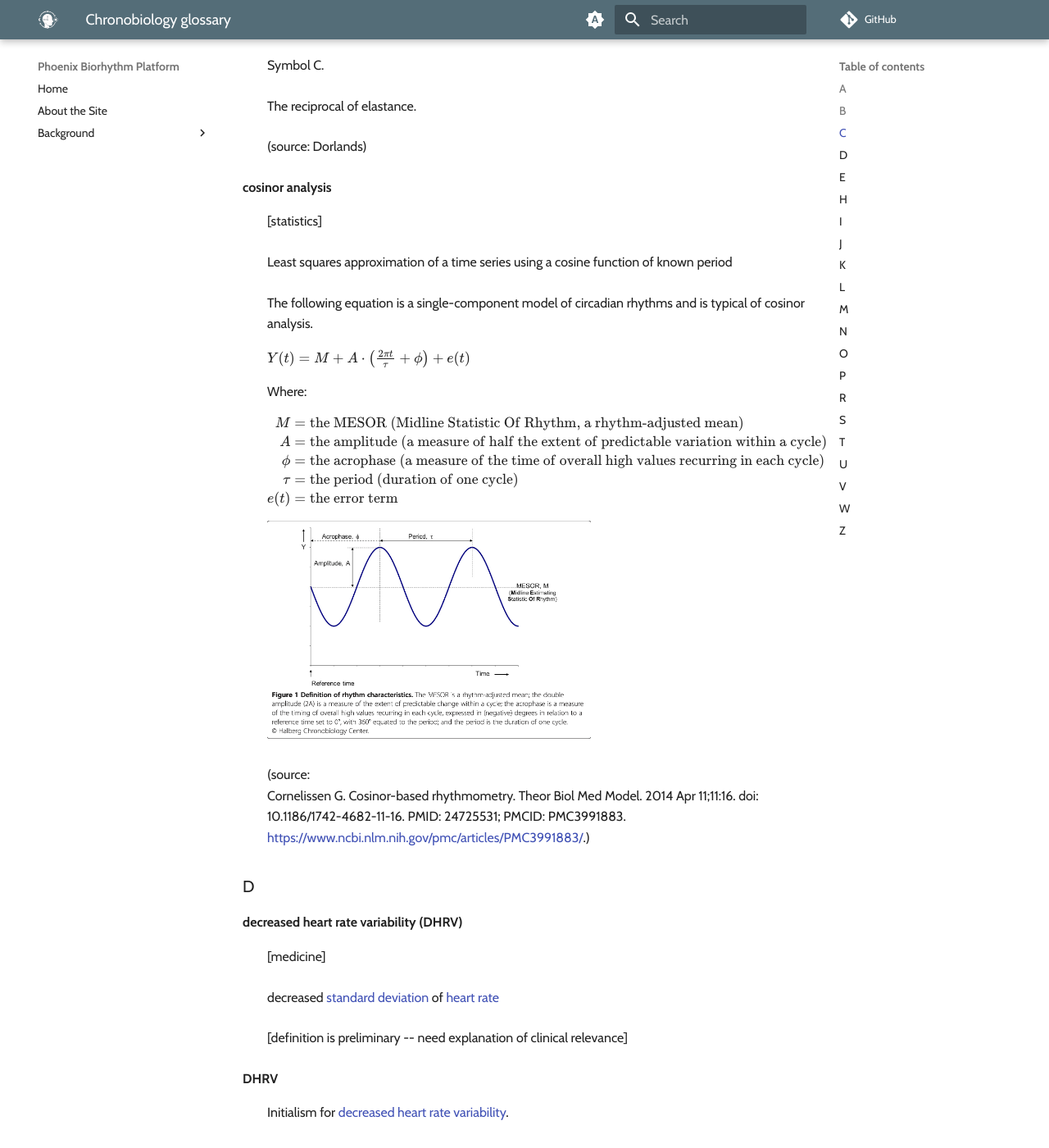
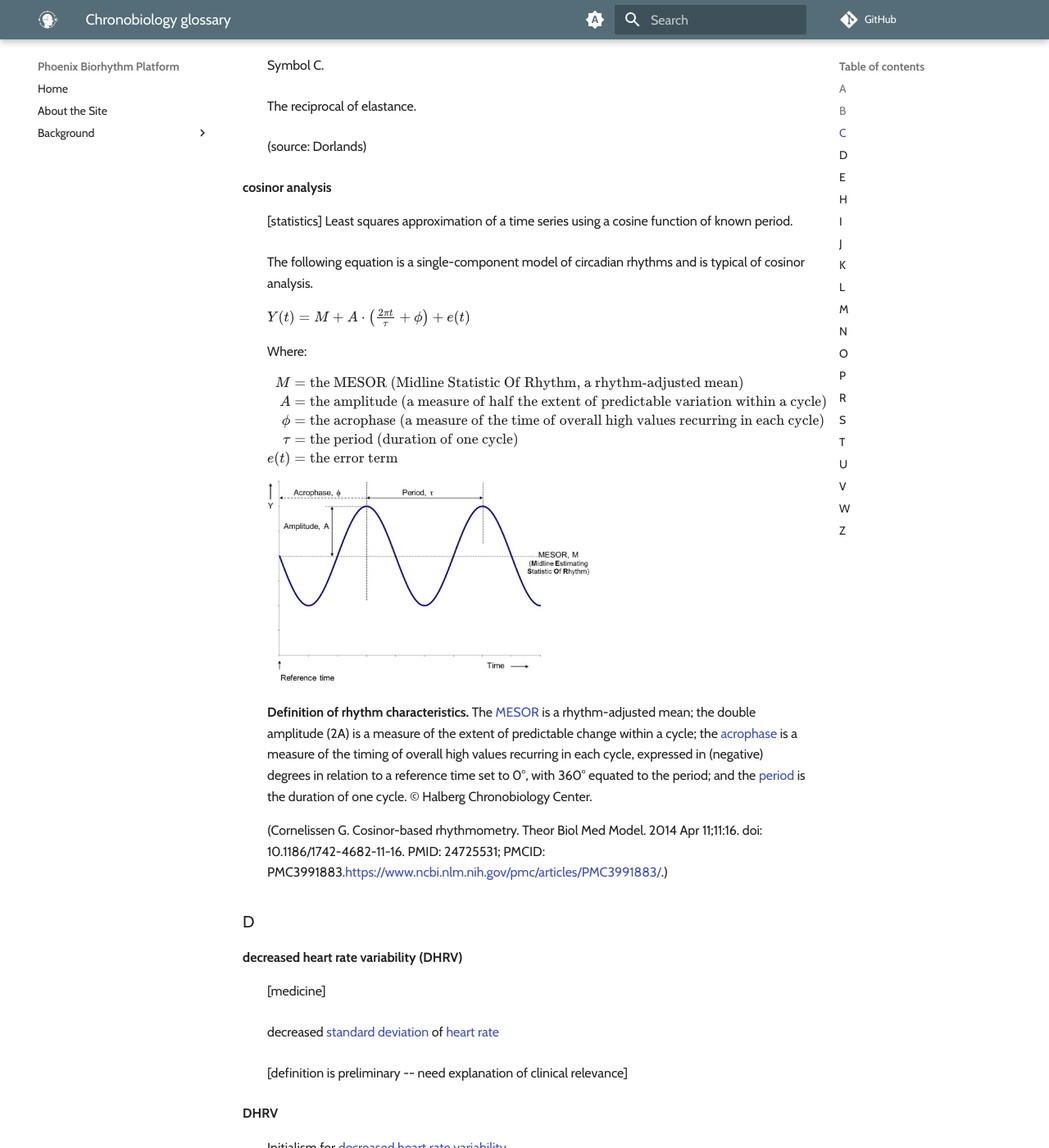
Before and after one commit to phoenix-chronobiology/phoenix-chronobiology.github.io, an MkDocs documentation site: the page built from docs/snippets/chronobiology-glossary.md, in a window 1280 px wide and 1400 px high, scrolled down 8163 px. Shown: the whole window at 82% size. Built offline with MkDocs 1.6.1 and Material for MkDocs 9.7.7, drawn with Linux system fonts in a browser that asks for light colours; comment, search, counter and statistics services are not loaded.

Commit message:
copy edit defintion of 'cosinor analysis'

```diff
--- a/docs/snippets/chronobiology-glossary.md
+++ b/docs/snippets/chronobiology-glossary.md
@@ -232,8 +232,7 @@ Jump to:
 : (source: Dorlands)
 
 <span id="cosinor-analysis">cosinor analysis</span>
-: [statistics]
-: Least squares approximation of a time series using a cosine function of known period
+: [statistics] Least squares approximation of a time series using a cosine function of known period.
 : The following equation is a single-component model of circadian rhythms and is typical of cosinor analysis.
 
     \(Y(t) = M + A\cdot\left(\frac{2\pi\mathnormal{t}}{\tau} + \phi\right) + e(t)\)
@@ -252,8 +251,9 @@ Jump to:
 
     ![rhythm-characteristics](../images/rhythm-characteristics.png){: style="width: 60%;" }
 
-: (source:
-        Cornelissen G. Cosinor-based rhythmometry. Theor Biol Med Model. 2014 Apr 11;11:16. doi: 10.1186/1742-4682-11-16. PMID: 24725531; PMCID: PMC3991883. [https://www.ncbi.nlm.nih.gov/pmc/articles/PMC3991883/](https://www.ncbi.nlm.nih.gov/pmc/articles/PMC3991883/){: target="_blank" }.)
+    **Definition of rhythm characteristics.** The [MESOR](#mesor) is a rhythm-adjusted mean; the double amplitude (2A) is a measure of the extent of predictable change within a cycle; the [acrophase](#acrophase) is a measure of the timing of overall high values recurring in each cycle, expressed in (negative) degrees in relation to a reference time set to 0°, with 360° equated to the period; and the [period](#period) is the duration of one cycle. &copy; Halberg Chronobiology Center.
+
+    (Cornelissen G. Cosinor-based rhythmometry. Theor Biol Med Model. 2014 Apr 11;11:16. doi: 10.1186/1742-4682-11-16. PMID: 24725531; PMCID: PMC3991883.[https://www.ncbi.nlm.nih.gov/pmc/articles/PMC3991883/](https://www.ncbi.nlm.nih.gov/pmc/articles/PMC3991883/){: target="_blank" }.)
 
 
 ### D
```
Also changed, not shown: docs/images/rhythm-characteristics.png.
